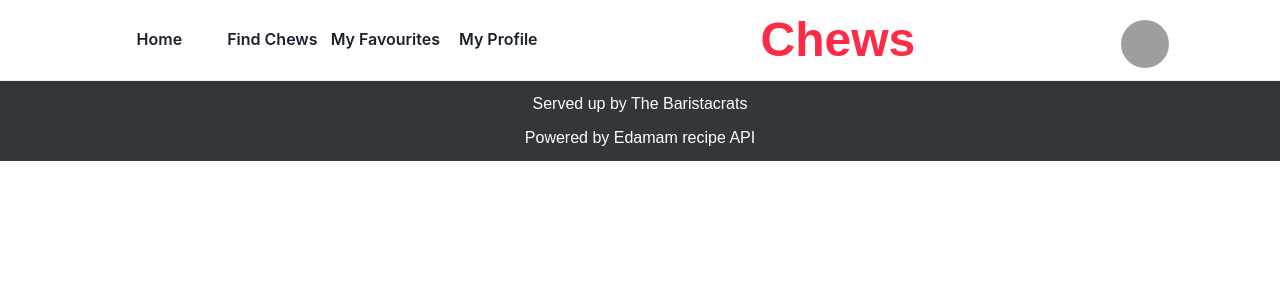
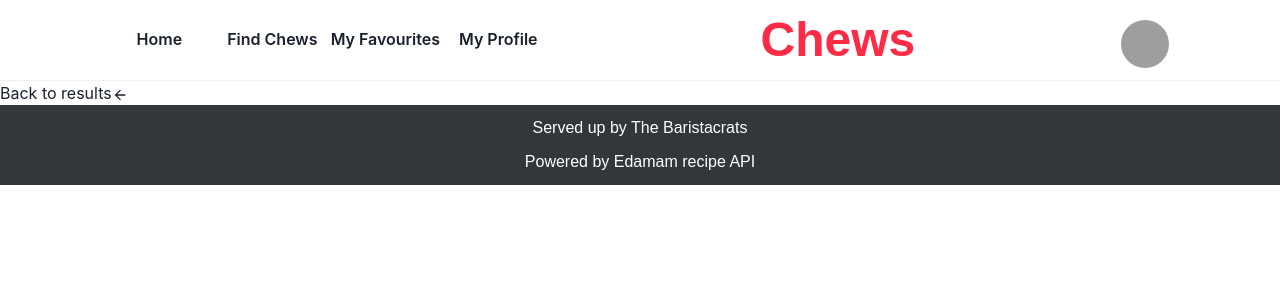
Before and after one commit to simonpartridge86/Chews-App-Frontend, a Next.js app: page /recipes in a window 1280 px wide. Shown: the top 300 px of the page. Built offline with nearby package versions, Linux system fonts and the light colour scheme; grey boxes are pictures that could not be loaded; a web font is replaced by a local one.

Commit message:
back to results link created

```diff
--- a/pages/recipes.js
+++ b/pages/recipes.js
@@ -1,16 +1,19 @@
 import MainButton from "../components/MainButton";
 import { useState } from "react";
 import { recipeData } from "../libs/recipes/recipes";
+import { Link } from '@chakra-ui/react'
+import { ArrowBackIcon } from '@chakra-ui/icons'
 
 import React from "react";
 
 export default function Recipes() {
   return (
     <div className="flex flex-col">
-
+      <Link>Back to results<ArrowBackIcon></ArrowBackIcon></Link>
     </div>
   );
 }
+
 
 /* PLAN:
 - Find dummy data ✅
```
